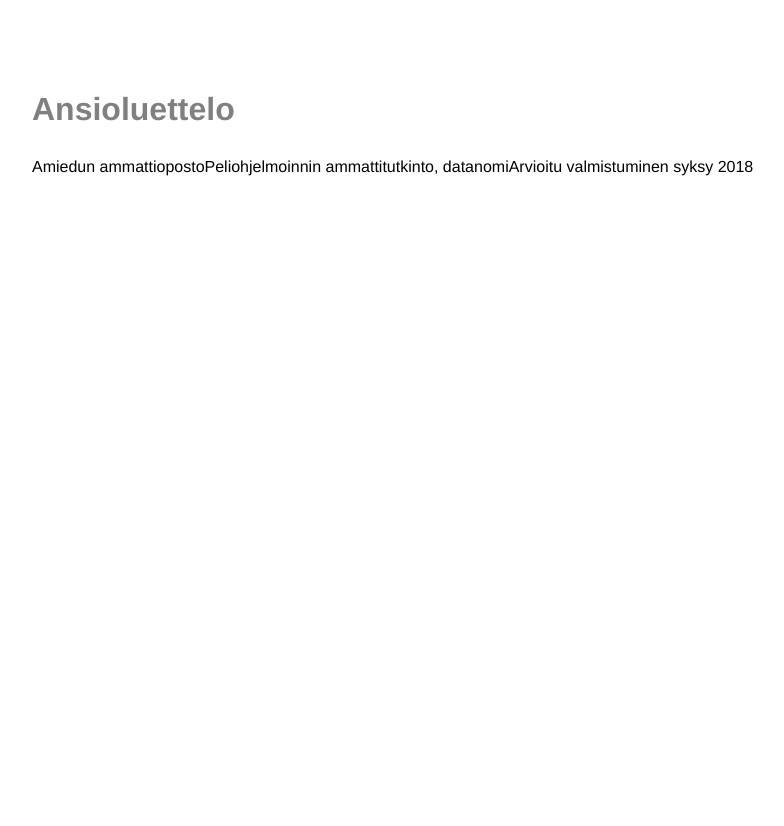
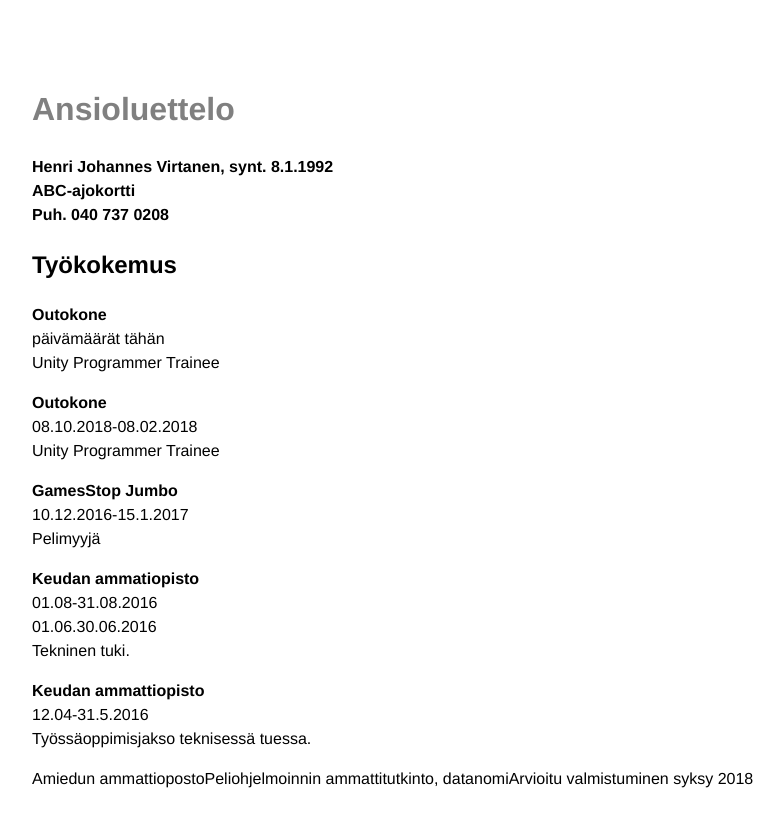
Before and after one commit to brontto/ansioluettelo, a plain HTML site: page index.html in a window 1280 px wide. Shown: the whole page, without its empty margins (208-992 px from the left). Before the commit the page ends 800 px from the top, so only its background shows below. Drawn offline with Linux system fonts and the light colour scheme.

Commit message:
osa tyokekomuksesta lisatty

```diff
--- a/index.html
+++ b/index.html
@@ -10,6 +10,53 @@
 <body>
     <h1>Ansioluettelo</h1>
     <p>
+        <strong>Henri Johannes Virtanen, synt. 8.1.1992</strong>
+        <br>
+        <strong>ABC-ajokortti</strong>
+        <br>
+        <strong>Puh. 040 737 0208</strong>
+    </p>
+    <h2>Työkokemus</h2>
+    <p>
+        <strong>Outokone</strong>
+        <br>
+        päivämäärät tähän
+        <br>
+        Unity Programmer Trainee
+    </p>
+    <p>
+        <strong>Outokone</strong>
+        <br>
+        08.10.2018-08.02.2018
+        <br>
+        Unity Programmer Trainee
+    </p>
+    <p>
+        <strong>GamesStop Jumbo</strong>
+        <br>
+        10.12.2016-15.1.2017
+        <br>
+        Pelimyyjä
+    </p>
+    <p>
+        <strong>Keudan ammatiopisto</strong>
+        <br>
+        01.08-31.08.2016
+        <br>
+        01.06.30.06.2016
+        <br>
+        Tekninen tuki.
+    </p>
+    <p>
+        <strong>Keudan ammattiopisto</strong>
+        <br>
+        12.04-31.5.2016
+        <br>
+        Työssäoppimisjakso teknisessä tuessa.
+    </p>
+
+
+    <p>
         Amiedun ammattiopostoPeliohjelmoinnin ammattitutkinto, datanomiArvioitu valmistuminen syksy 2018
     </p>
 </body>
```
